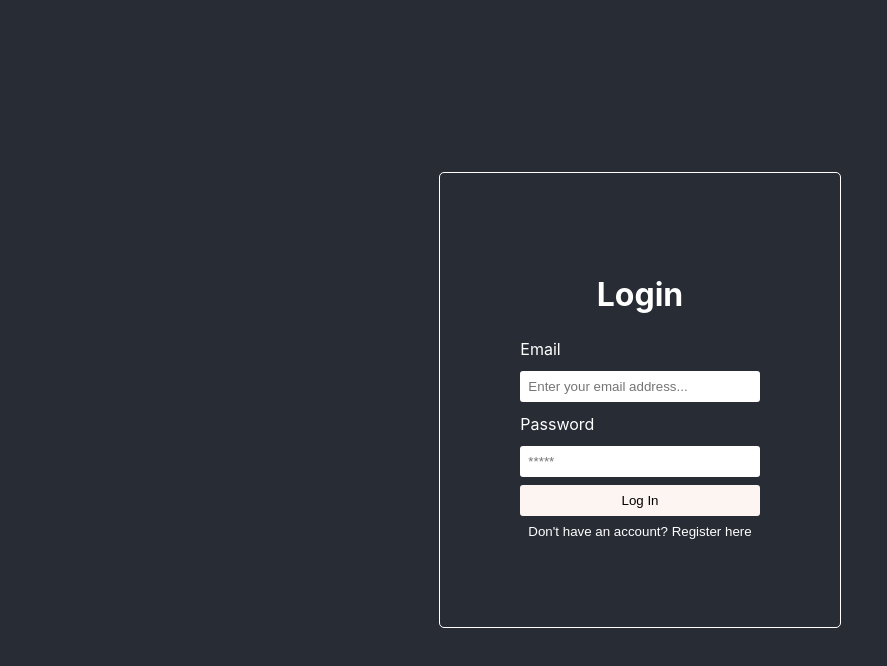
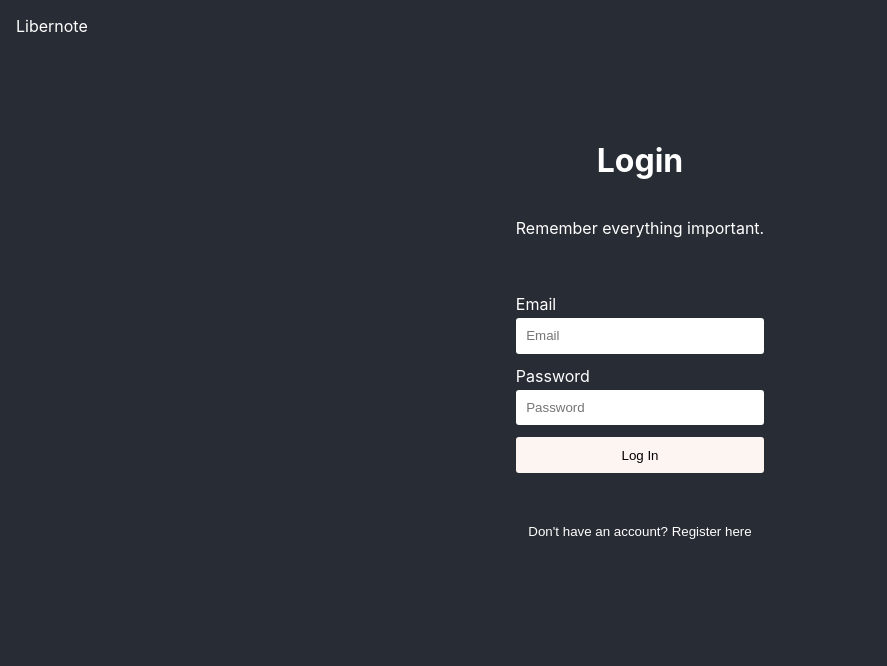
Before and after one commit to ylahti6/libernotes, a React (Create React App) app: page / in a window 1280 px wide. Shown: the top 666 px of the page, without its empty margins (0-887 px from the left). Built offline with nearby package versions, Linux system fonts and the light colour scheme.

Commit message:
log in page preperations - needs more work

```diff
--- a/src/App.css
+++ b/src/App.css
@@ -1,43 +1,54 @@
 .App {
   text-align: center;
   display: flex;
-  min-height: 100vh;
-  align-items: center;
+  min-height: auto;
   justify-content: center;
   color: white;
-  border-radius: 2.5px;
+  width: auto;
+
+}
+
+.swingback {
+  color: white;
+  text-decoration: none;
+  position: absolute;
+  top: 1rem;
+  left: 1rem;
+}
+
+.swingback:hover {
+  color: lightslategray;
 }
 
 .auth-form-container, .login-form, .register-form {
   display: flex;
   flex-direction: column;
+  padding: 5vmin 0;
+
 }
 
 .auth-form-container {
-  padding: 5rem;
-  border: 1px solid white;
-  border-radius: 5px;
+  max-width: auto;
+  margin: 10vmin 0;
 }
 
 label {
   text-align: left;
-  padding: 0.25rem 0;
 }
 
 input {
-  margin: 0.5rem 0;
+  margin: 0.25rem 0 0.75rem 0;
   border: none;
-  padding: 0.5rem;
+  padding: 0.65rem;
   border-radius: 3px;
 }
 
 button {
   border: none;
   background-color: #FDF5F2;
-  padding: 0.5rem;
+  padding: 0.65rem;
   border-radius: 3px;
   cursor: pointer;
-
 }
 
 .strawberry-button {
@@ -55,4 +66,5 @@ button {
 
 .link-btn:hover {
   background-color: none;
+  color: lightslategray;
 }
--- a/src/App.js
+++ b/src/App.js
@@ -1,21 +1,27 @@
-import React, {useState} from 'react';
-import logo from './logo.svg';
-import './App.css';
+import React, { useState } from "react";
+import logo from "./logo.svg";
+import "./App.css";
 import { Login } from "./Login";
-import { Register } from './Register';
+import { Register } from "./Register";
 
 function App() {
-  const [currentForm, setCurrentForm] = useState('login');
+  const [currentForm, setCurrentForm] = useState("login");
 
   const toggleForm = (forName) => {
     setCurrentForm(forName);
-  }
+  };
 
   return (
     <div className="App">
-  {
-    currentForm === "login" ? <Login onFormSwitch={toggleForm} /> : <Register onFormSwitch={toggleForm} />
-  }
+      <a href="#" className="swingback">
+        Libernote
+      </a>
+
+      {currentForm === "login" ? (
+        <Login onFormSwitch={toggleForm} />
+      ) : (
+        <Register onFormSwitch={toggleForm} />
+      )}
     </div>
   );
 }
--- a/src/Login.jsx
+++ b/src/Login.jsx
@@ -1,25 +1,48 @@
-import React, {useState} from "react";
+import React, { useState } from "react";
 
 export const Login = (props) => {
-    const [email, setEmail] = useState('');
-    const [pass, setPass] = useState('');
+  const [email, setEmail] = useState("");
+  const [pass, setPass] = useState("");
 
   const handleSubmit = (e) => {
     e.preventDefault();
     console.log(email);
-    }
+  };
 
   return (
     <div className="auth-form-container">
       <h1>Login</h1>
+      <p>Remember everything important.</p>
       <form className="login-form" onSubmit={handleSubmit}>
         <label htmlFor="email">Email</label>
-            <input value={email} onChange={(e) => setEmail(e.target.value)} type="email" placeholder="Enter your email address..." id="email" />
-            <label htmlfor="password">Password</label>
-            <input value={pass} onChange={(e) => setPass(e.target.value)} type="password" placeholder="*****" id="password" />
-            <button type="submit">Log In</button>
+        <input
+          value={email}
+          onChange={(e) => setEmail(e.target.value)}
+          type="email"
+          placeholder="Email"
+          id="email"
+        />
+
+        <label htmlFor="password">Password</label>
+        <input
+          value={pass}
+          onChange={(e) => setPass(e.target.value)}
+          type="password"
+          placeholder="Password"
+          id="password"
+        />
+
+        <button className="" type="submit">
+          Log In
+        </button>
       </form>
-            <button className="link-btn" onClick={() => props.onFormSwitch('register')}>Don't have an account? Register here</button>
+
+      <button
+        className="link-btn"
+        onClick={() => props.onFormSwitch("register")}
+      >
+        Don't have an account? Register here
+      </button>
     </div>
-    )
-}
+  );
+};
--- a/src/Register.jsx
+++ b/src/Register.jsx
@@ -1,27 +1,53 @@
-import React, {useState} from "react";
+import React, { useState } from "react";
 
 export const Register = (props) => {
-    const [email, setEmail] = useState('');
-    const [pass, setPass] = useState('');
-    const [name, setName] = useState('');
+  const [email, setEmail] = useState("");
+  const [pass, setPass] = useState("");
+  const [name, setName] = useState("");
 
   const handleSubmit = (e) => {
     e.preventDefault();
     console.log(email);
-    }
+  };
 
   return (
     <div className="auth-form-container">
       <h1>Register</h1>
+      <p>Remember everything important.</p>
       <form className="register-form" onSubmit={handleSubmit}>
         <label>Name</label>
-            <input value={name} name="name" id="name" placeholder="Enter your name" />
+        <input
+          value={name}
+          name="name"
+          id="name"
+          placeholder="Enter your name"
+        />
+
         <label htmlFor="email">Email</label>
-            <input value={email} onChange={(e) => setEmail(e.target.value)} type="email" placeholder="Enter your email address..." id="email" />
-            <label htmlfor="password">Password</label>
-            <input value={pass} onChange={(e) => setPass(e.target.value)} type="password" placeholder="Secrect password goes here..." id="password" />
+        <input
+          value={email}
+          onChange={(e) => setEmail(e.target.value)}
+          type="email"
+          placeholder="Email"
+          id="email"
+        />
+
+        <label htmlFor="password">Password</label>
+        <input
+          value={pass}
+          onChange={(e) => setPass(e.target.value)}
+          type="password"
+          placeholder="Password"
+          id="password"
+        />
+
       </form>
-        <button  onClick={() => props.onFormSwitch('login')}>Already have an account? click here</button>
+      <button
+        className="link-btn"
+        onClick={() => props.onFormSwitch("login")}
+      >
+        Already have an account? click here
+      </button>
     </div>
-    )
-}
+  );
+};
```
Lines whose indentation alone changed are shown as unchanged.
